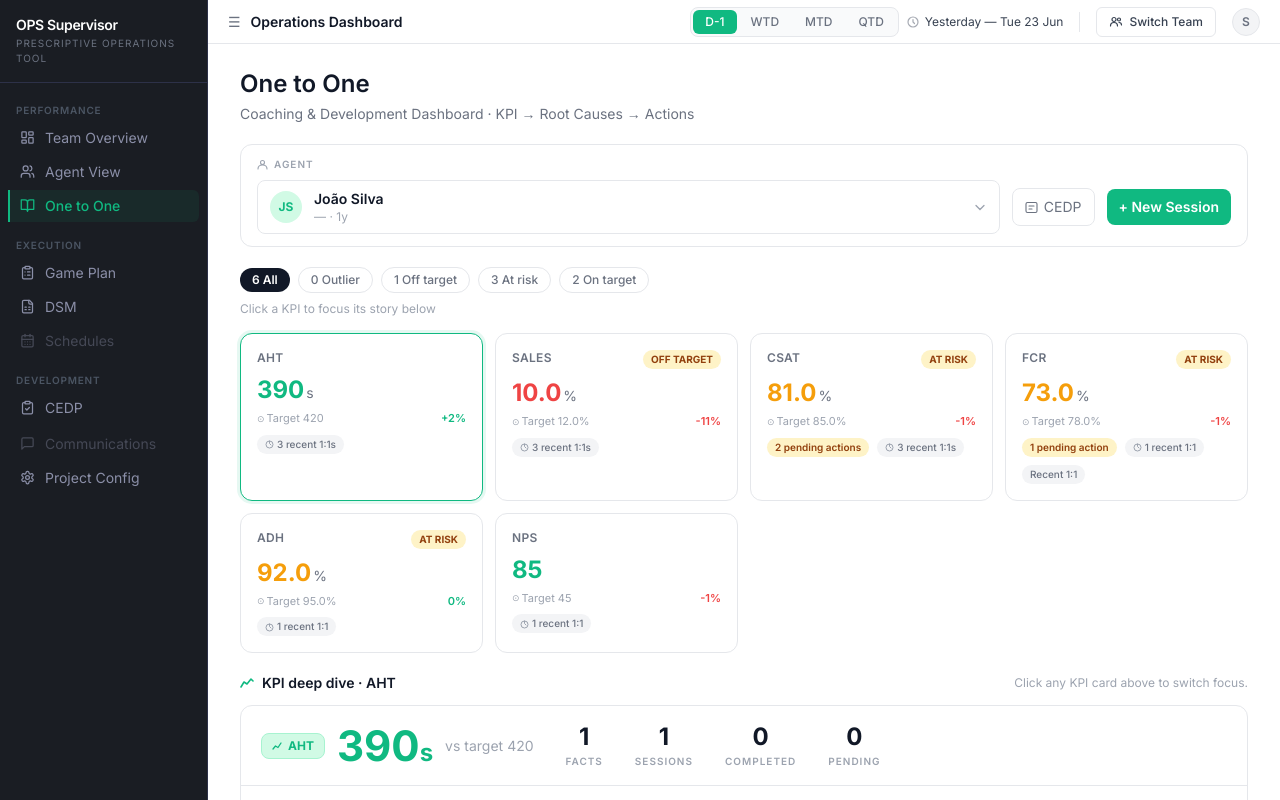
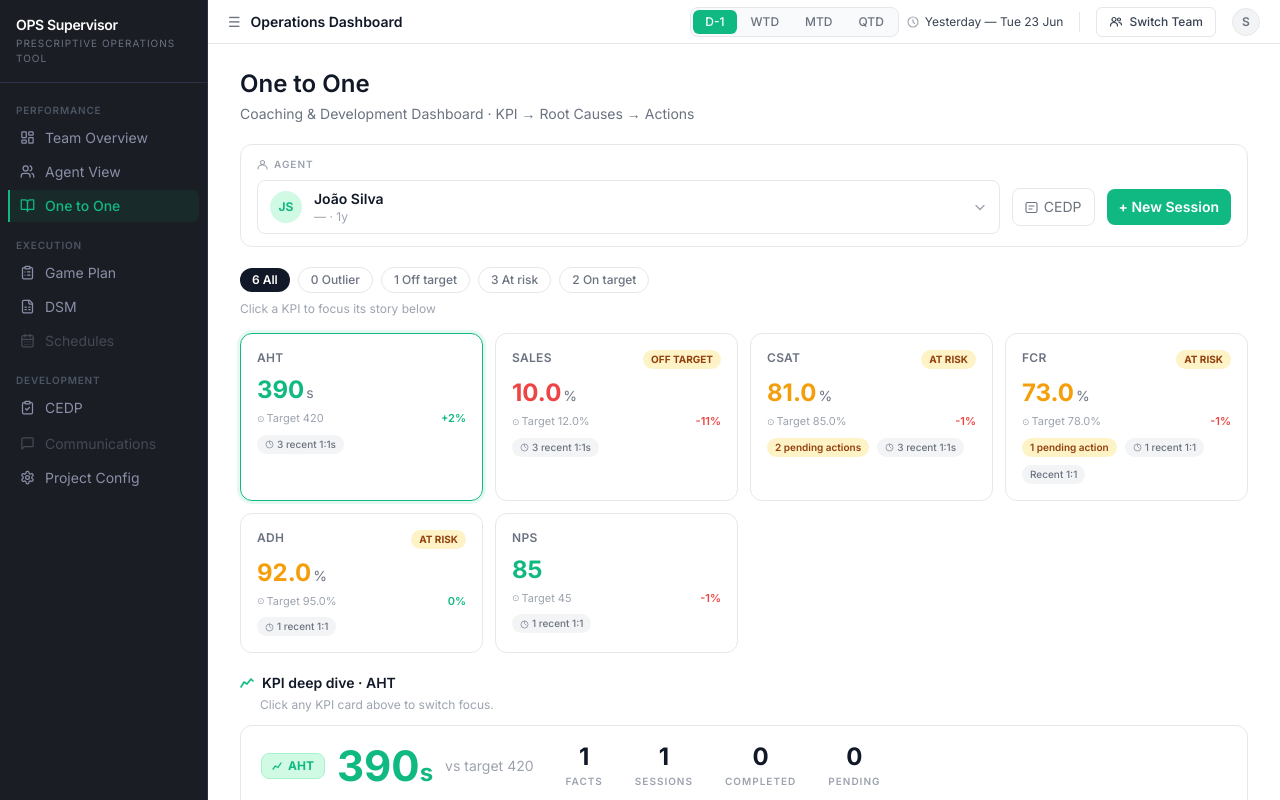
Before and after one commit to andresromero-blip/ops-supervisor-prototypes, a Next.js app: page /projects/20260620-one-to-one in a window 1280 px wide. Shown: the top 800 px of the page. Built offline with nearby package versions, Linux system fonts and the light colour scheme.

Commit message:
Update page.tsx

```diff
--- a/app/projects/20260620-one-to-one/page.tsx
+++ b/app/projects/20260620-one-to-one/page.tsx
@@ -363,9 +363,9 @@
 
           {/* KPI Deep Dive */}
           <div className="mb-5">
-            {/* Header row: title left, helper right */}
-            <div className="flex items-center justify-between mb-3">
-              <div className="flex items-center gap-2">
+            {/* Header: title + helper below */}
+            <div className="mb-3">
+              <div className="flex items-center gap-2 mb-1">
                 <svg width="14" height="14" viewBox="0 0 14 14" fill="none">
                   <polyline points="1,11 4,6 7,8 11,3 13,5"
                     stroke={VALUE_COLORS[activeKpi.status]}
@@ -373,7 +373,7 @@
                 </svg>
                 <span className="text-sm font-semibold">KPI deep dive · {activeKpi.label}</span>
               </div>
-              <span className="text-xs text-text-tertiary">Click any KPI card above to switch focus.</span>
+              <p className="text-xs text-text-tertiary m-0 ml-5">Click any KPI card above to switch focus.</p>
             </div>
 
             {/* Single card: stats + chart + legend */}
```
